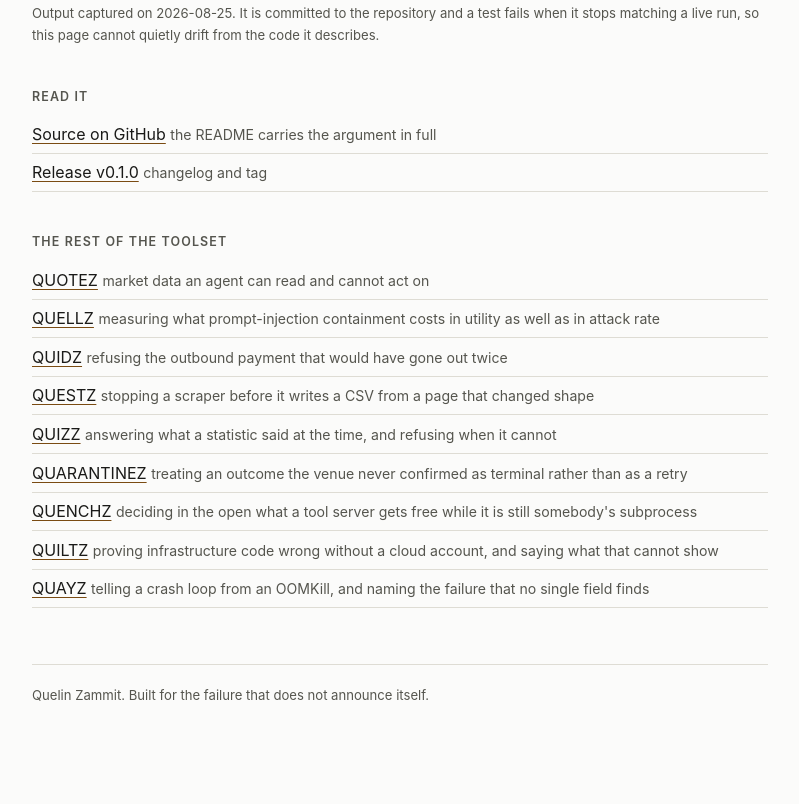
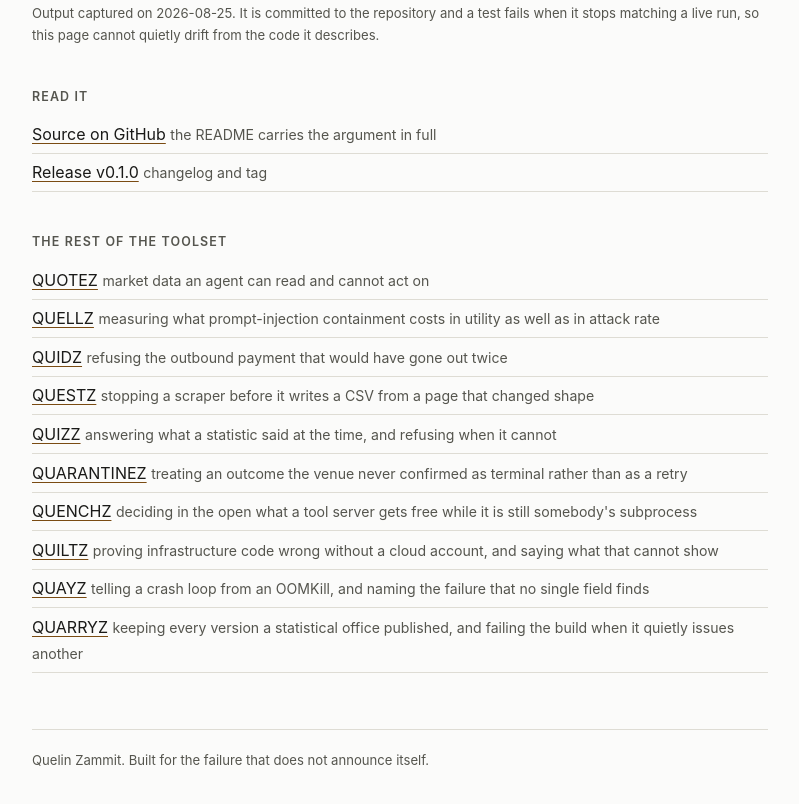
Before and after one commit to PNX89/QUACKZ, a plain HTML site: page site/index.html in a window 1280 px wide. Shown: the part 3663-4467 px from the top of the page, without its empty margins (240-1039 px from the left). Drawn offline with Linux system fonts and the light colour scheme.

Commit message:
Point the footer and the card at the warehouse that keeps every version

```diff
--- a/site/index.html
+++ b/site/index.html
@@ -252,6 +252,7 @@ LIMITS OF THIS REPORT
       <li><a href="https://pnx89.github.io/QUENCHZ/">QUENCHZ</a> <span>deciding in the open what a tool server gets free while it is still somebody's subprocess</span></li>
       <li><a href="https://pnx89.github.io/QUILTZ/">QUILTZ</a> <span>proving infrastructure code wrong without a cloud account, and saying what that cannot show</span></li>
       <li><a href="https://pnx89.github.io/QUAYZ/">QUAYZ</a> <span>telling a crash loop from an OOMKill, and naming the failure that no single field finds</span></li>
+      <li><a href="https://pnx89.github.io/QUARRYZ/">QUARRYZ</a> <span>keeping every version a statistical office published, and failing the build when it quietly issues another</span></li>
   </ul>
 
   <footer>Quelin Zammit. Built for the failure that does not announce itself.</footer>
```
Also changed, not shown: 1 other file.
